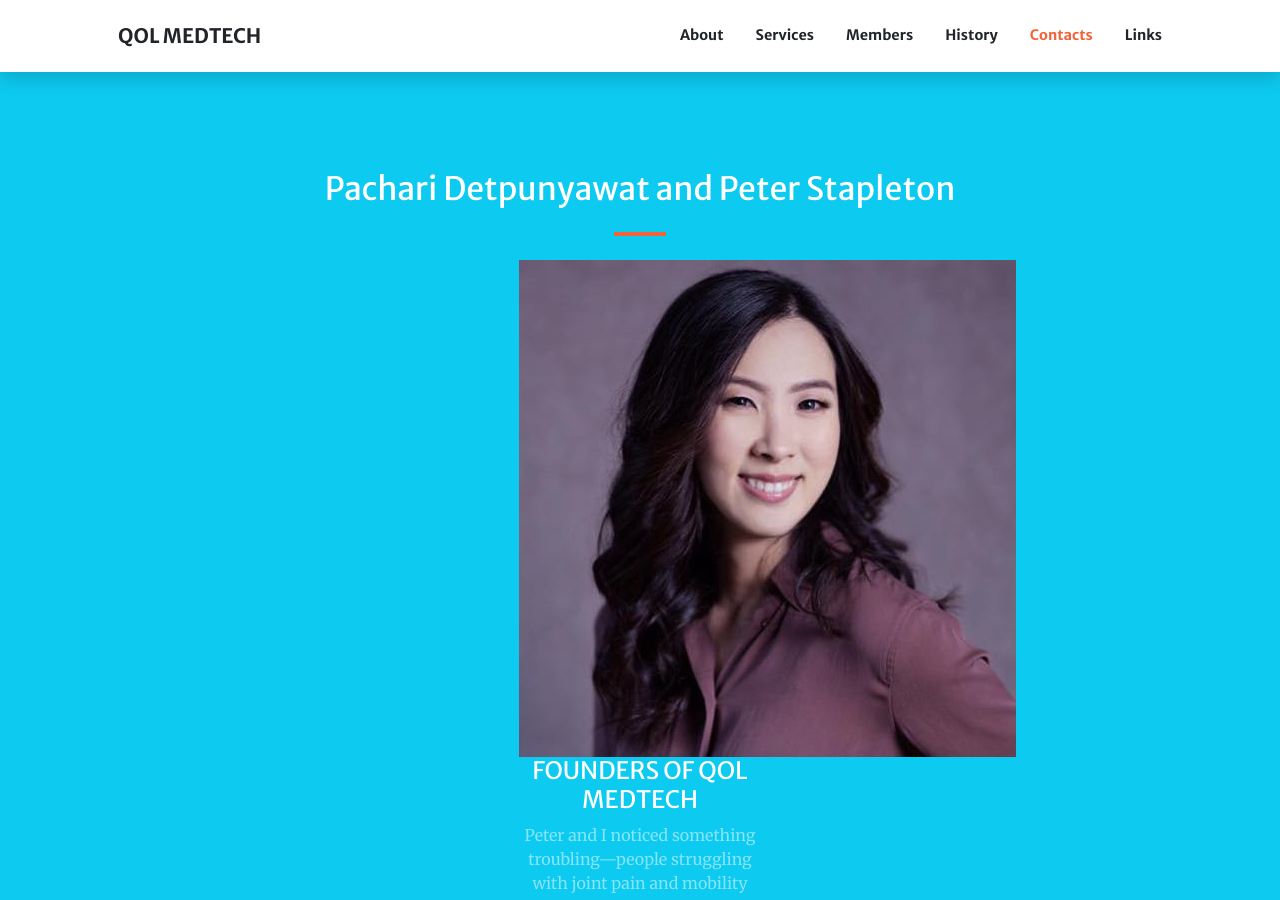
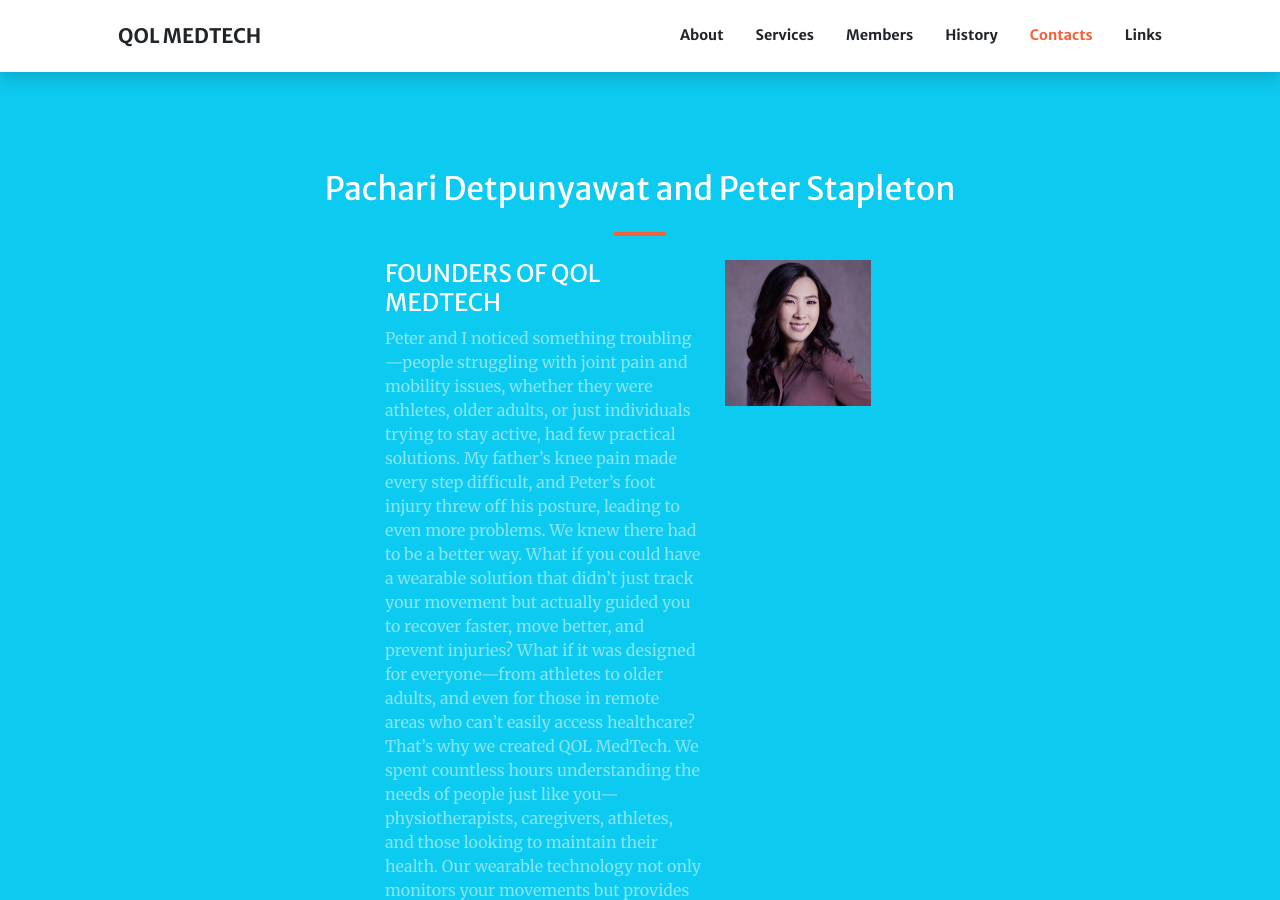
Before and after one commit to QOLMedTech/old-site, a Jekyll site: the page built from index.md, in a window 1280 px wide and 900 px high, scrolled down 3187 px. Built offline with Jekyll 4.4.1, drawn with Linux system fonts in a browser that asks for light colours; comment, search, counter and statistics services are not loaded.

Commit message:
text gpt

```diff
--- a/_includes/members.html
+++ b/_includes/members.html
@@ -1,15 +1,19 @@
 <section class="page-section {{ section.background_style }}" id="{{ section.section_id }}">
-  <div class="container px-4 px-lg-5 text-center">
+  <div class="container px-4 px-lg-5">
     <h2 class="text-center mt-0">{{ section.title }}</h2>
     <hr class="divider border border-primary border-2">
     <div class="row justify-content-center">
       {% for member in section.members %}
-      <div class="col-lg-3 col-md-6 text-center">
-        <!-- <div class="member-box"> -->
-          <img class="text-primary" src="{{ member.image }}" alt="{{ member.title }}">
-          <h3 class="h4 mb-2">{{ member.title }}</h3>
-          <p class="text-white-50 mb-0">{{ member.text }}</p>
-        <!-- </div> -->
+      <div class="col-lg-6 col-md-8 mb-4 d-flex align-items-center">
+        <div class="row w-100">
+          <div class="col-8 text-start">
+            <h3 class="h4 mb-2">{{ member.title }}</h3>
+            <p class="text-white-50 mb-0">{{ member.text }}</p>
+          </div>
+          <div class="col-4 text-end">
+            <img class="img-fluid" src="{{ member.image }}" alt="{{ member.title }}">
+          </div>
+        </div>
       </div>
       {% endfor %}
     </div>
```
